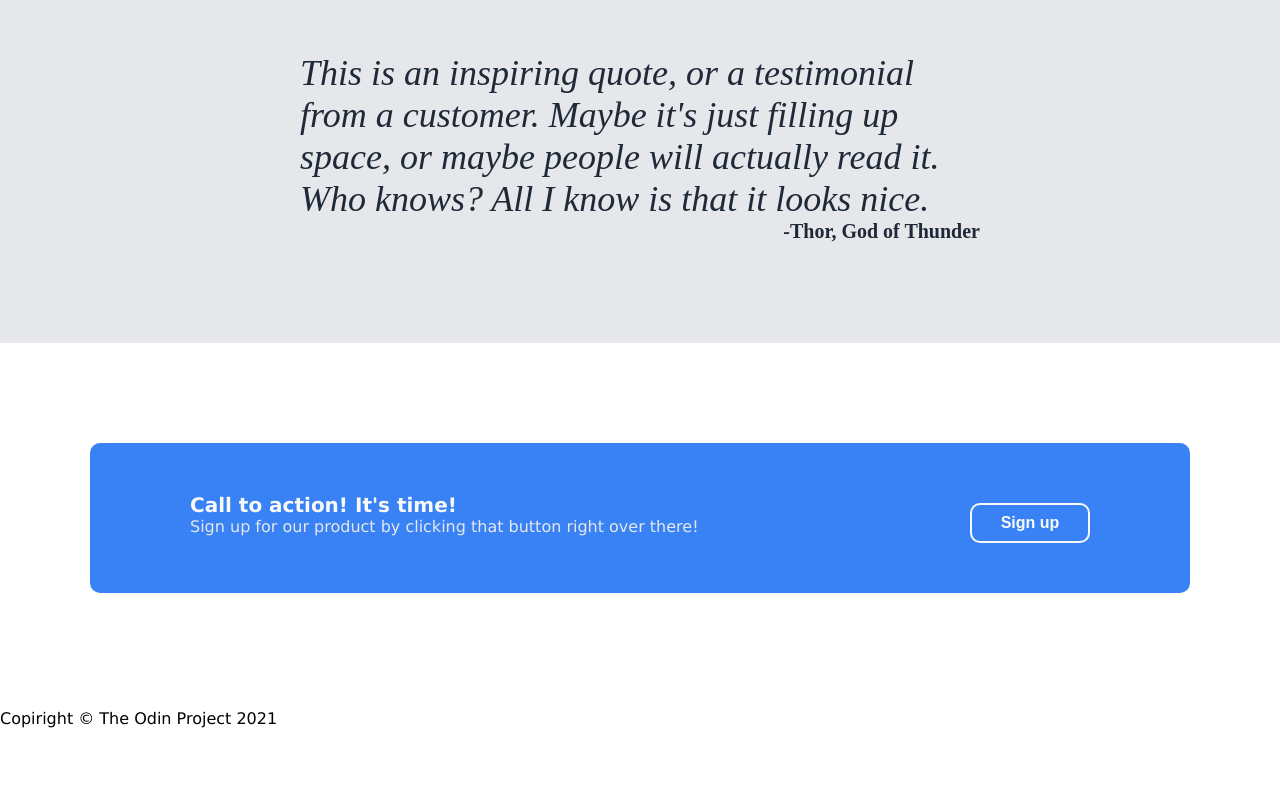
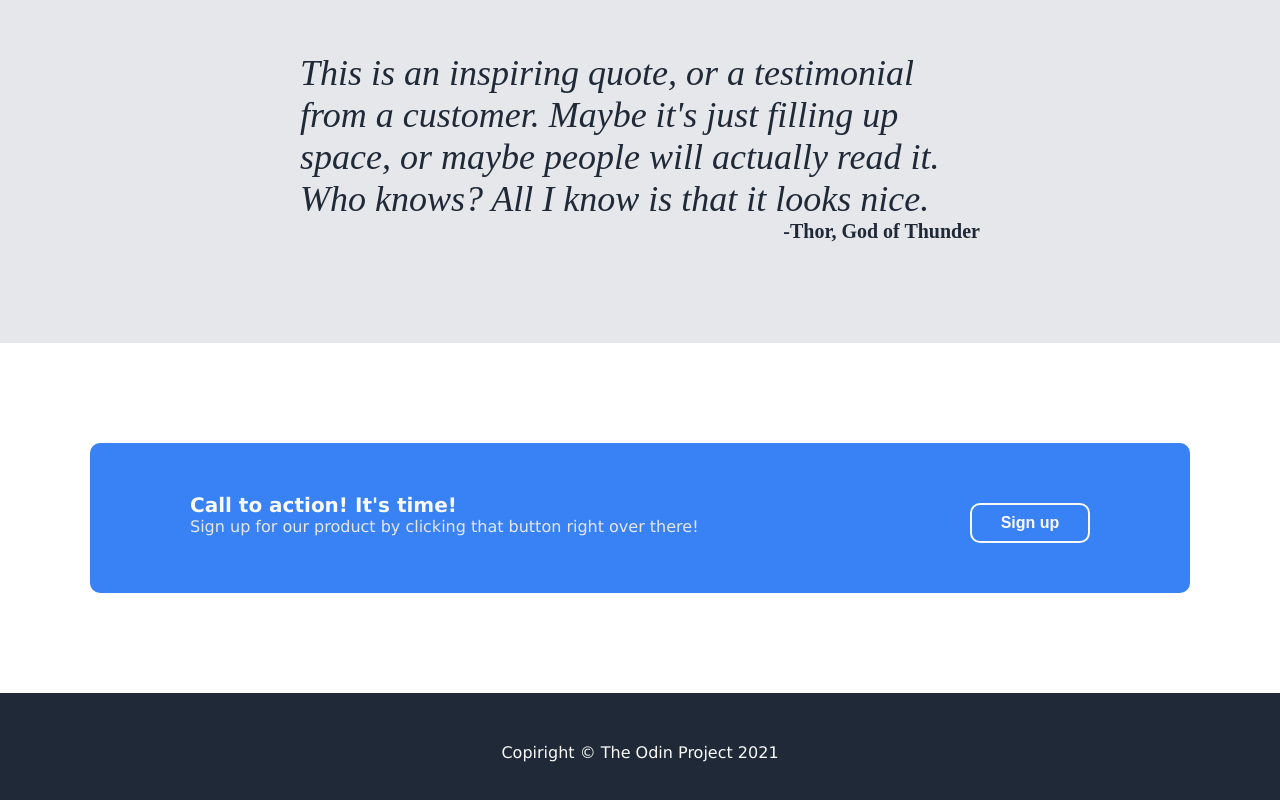
Before and after one commit to mdsnz/odin-landing-page, a plain HTML site: page index.html in a window 1280 px wide. Shown: the part 970-1770 px from the top of the page. Before the commit the page ends 1698 px from the top, so only its background shows below. Drawn offline with Linux system fonts and the light colour scheme.

Commit message:
Adding styling to the footer section

```diff
--- a/index.html
+++ b/index.html
@@ -72,11 +72,8 @@
         </div>
     </div>
 
-    <p></p>
-
     <div class="footer">
         <div class="footer-text">Copiright © The Odin Project 2021</div>
     </div>
-
 </body>
 </html>
--- a/style.css
+++ b/style.css
@@ -168,3 +168,13 @@ li {
     margin-top: 10px;
     margin-left: auto;
 }
+
+.footer {
+    background-color: #1F2937;
+    padding: 50px 100px 50px 100px;
+}
+
+.footer-text {
+    color: #F9FAF8;
+    text-align: center;
+}
```
